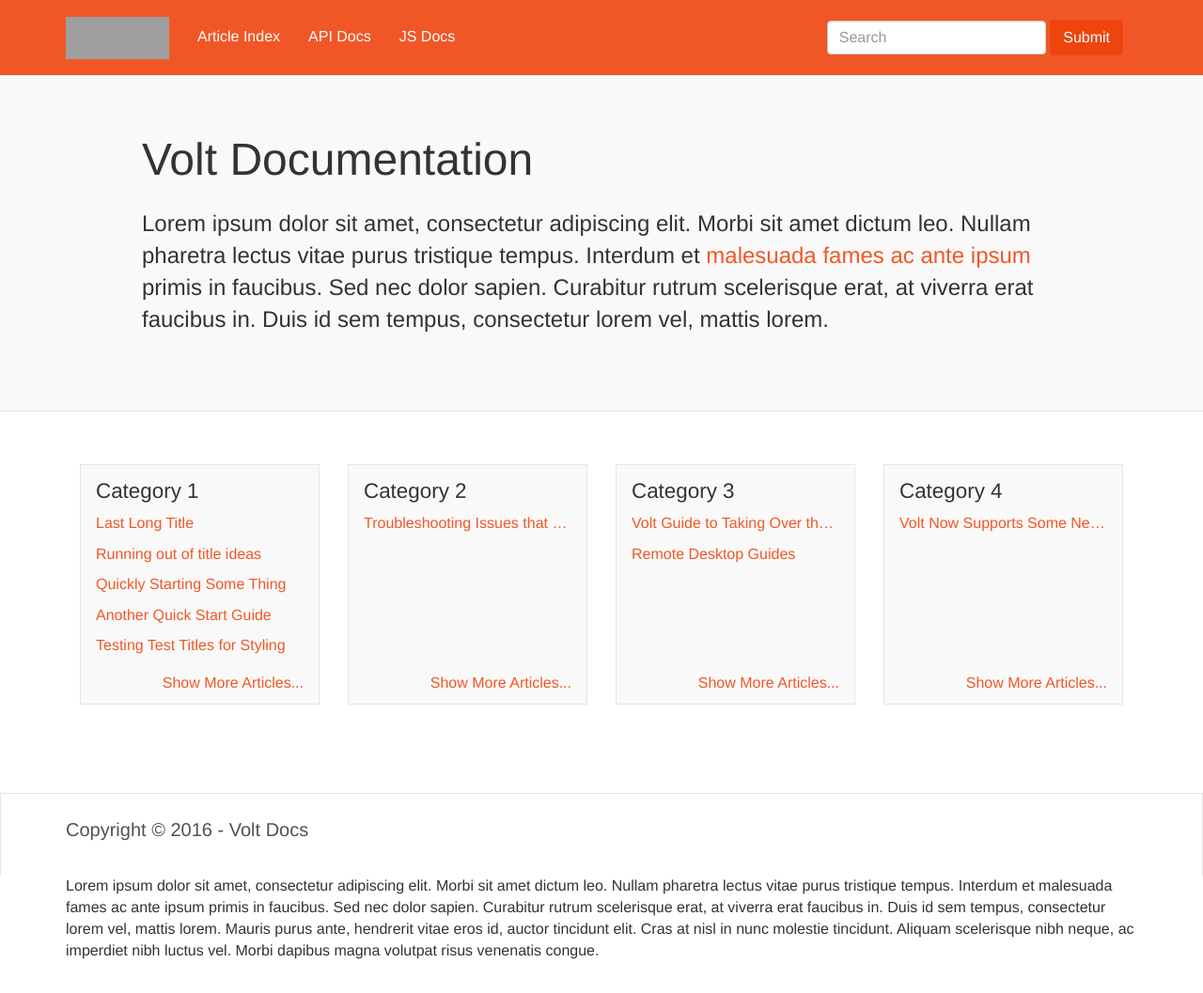
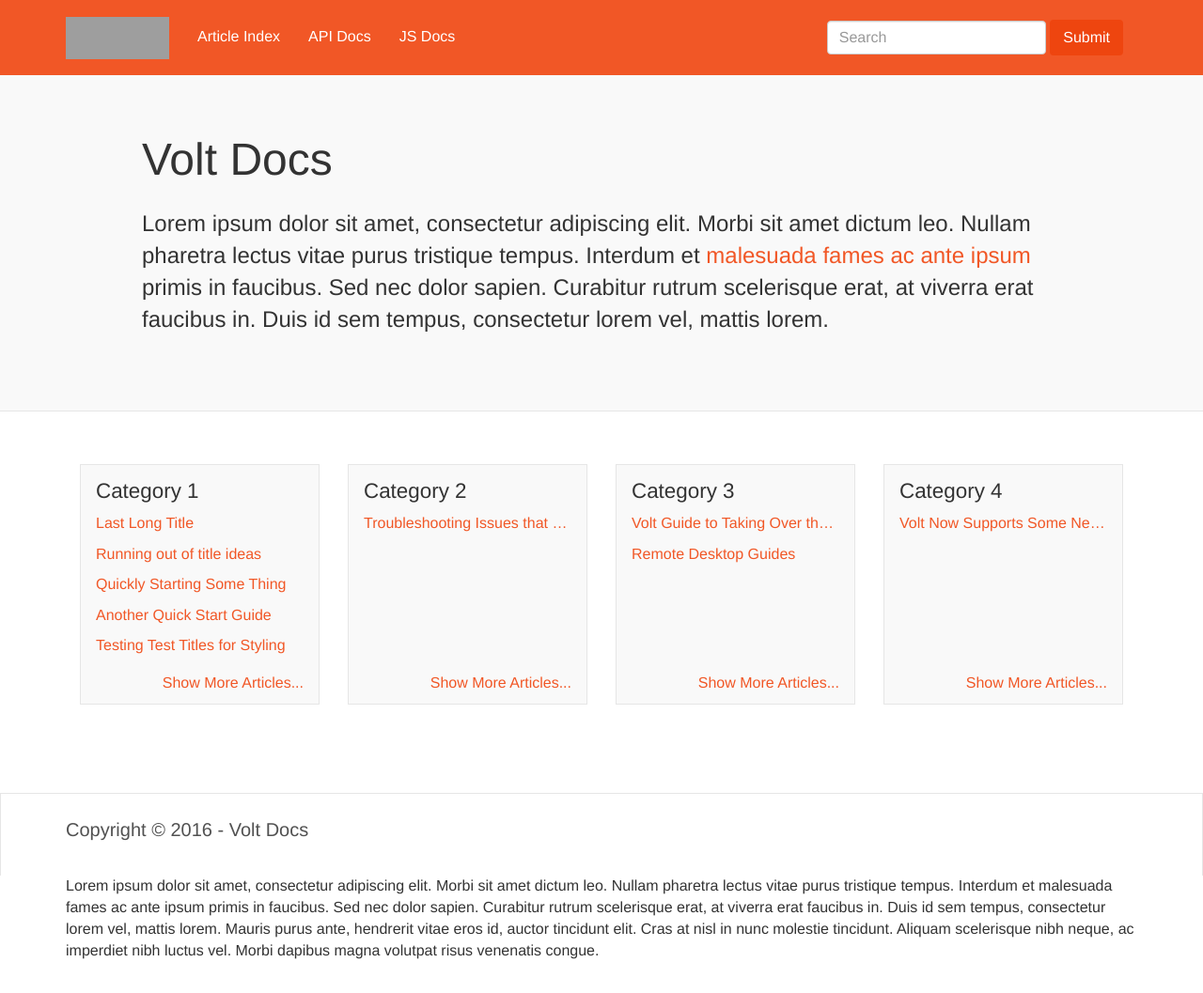
Before and after one commit to SKBruck/voltdocs, a Jekyll site: the page built from index.html, in a window 1280 px wide. Shown: the whole page at 94% size. Built offline with Jekyll 4.4.1, drawn with Linux system fonts in a browser that asks for light colours; nearby versions of some CDN libraries; grey boxes are pictures that could not be loaded.

Commit message:
Change title

```diff
--- a/index.html
+++ b/index.html
@@ -4,7 +4,7 @@ layout: home
 
   <div class="container">
 
-    <h1>Volt Documentation</h1>
+    <h1>Volt Docs</h1>
     <p>Lorem ipsum dolor sit amet, consectetur adipiscing elit. Morbi sit amet dictum leo. Nullam pharetra lectus vitae purus tristique tempus. Interdum et <a href="#">malesuada fames ac ante ipsum</a> primis in faucibus. Sed nec dolor sapien. Curabitur rutrum scelerisque erat, at viverra erat faucibus in. Duis id sem tempus, consectetur lorem vel, mattis lorem.</p>
 
   </div>
```
